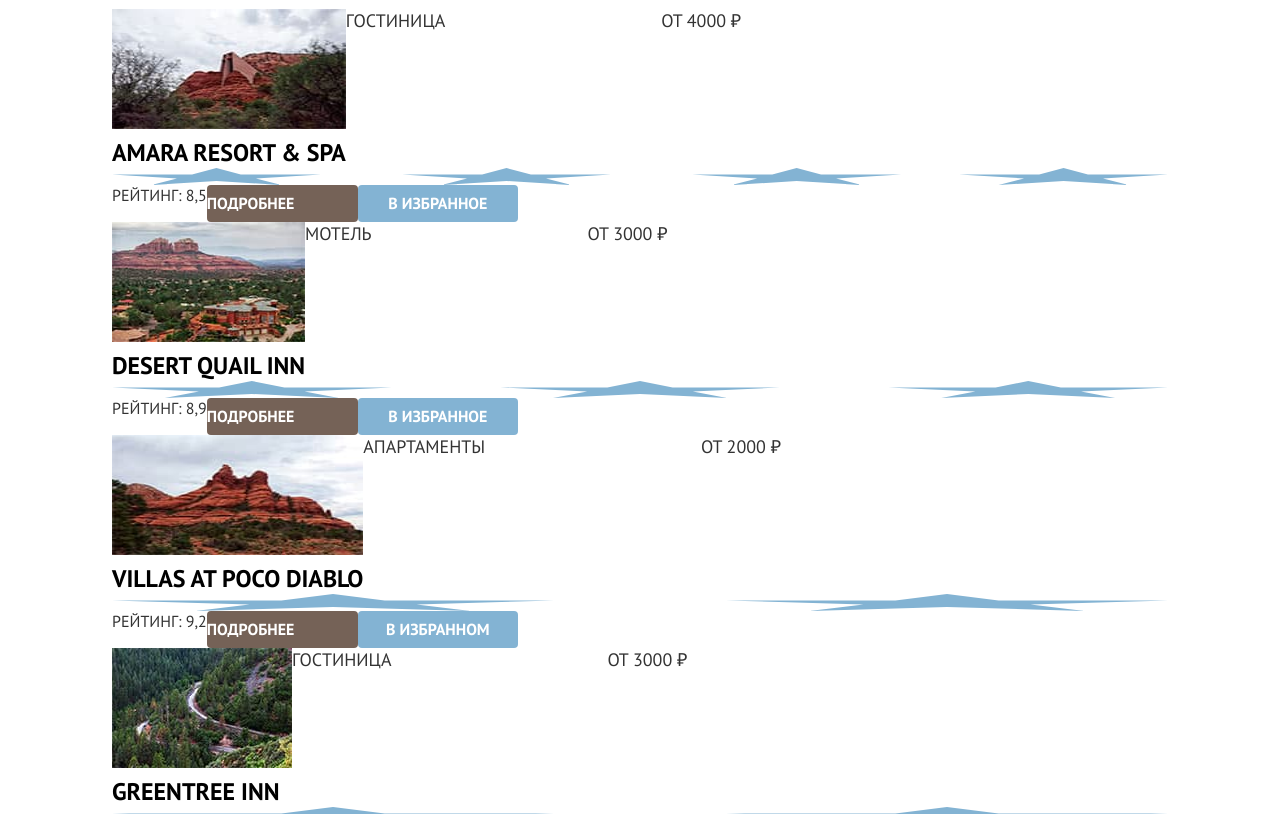
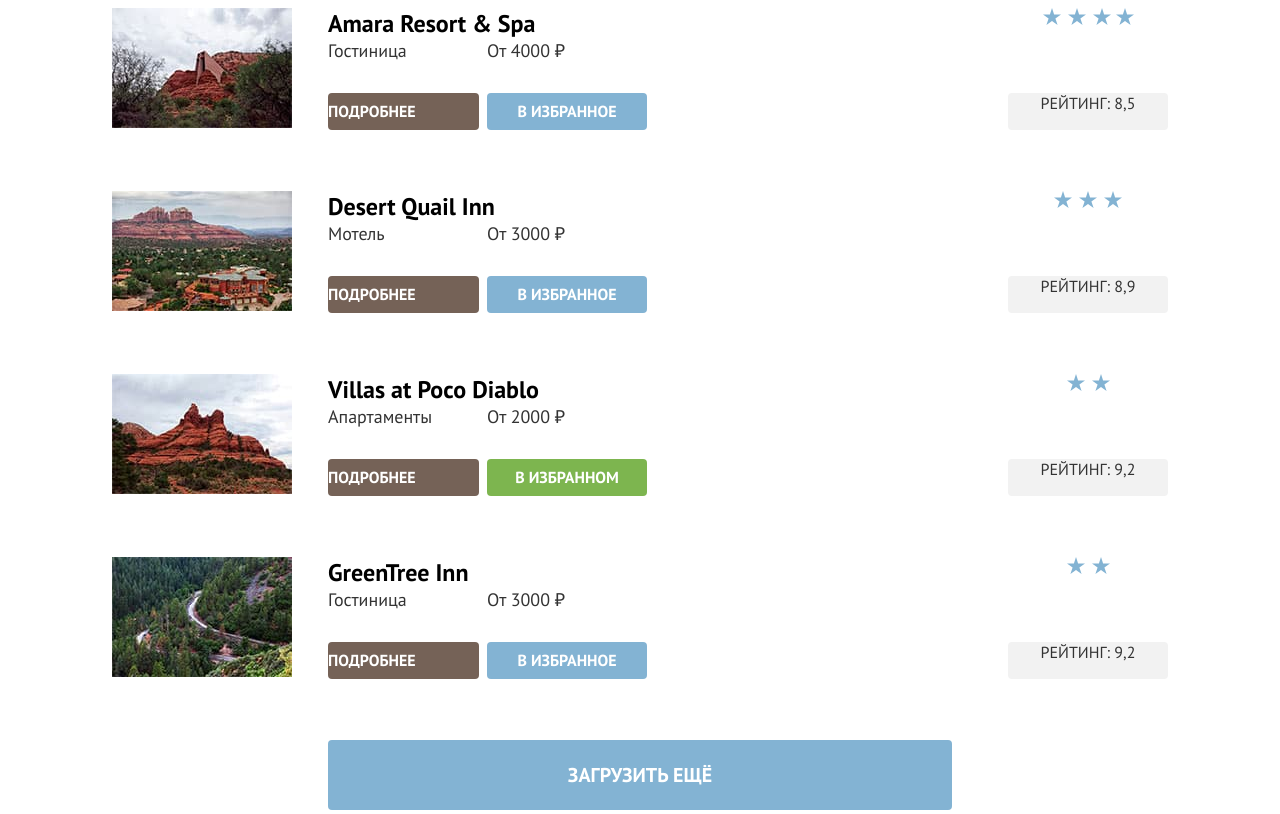
Before and after one commit to Graziano95/1913971-sedona-32, a plain HTML site: page hotelsearch.html in a window 1280 px wide. Shown: the part 560-1374 px from the top of the page. Drawn offline with Linux system fonts and the light colour scheme; files whose address does not match are found by name.

Commit message:
Постройте мелкие сетки на гридах для подходящих компонентов
Построил мелкие сетки на гридах для подходящих компонентов

```diff
--- a/css/styles.css
+++ b/css/styles.css
@@ -71,21 +71,7 @@
     max-width: 250px;
     margin-left: auto;}
 
-.navigation-want{
 
-    font-family: "PT Sans", sans-serif;
-    font-style: normal;
-    font-weight: bold;
-    font-size: 16px;
-    line-height: 21px;
-    text-align: center;
-    text-transform: uppercase;
-    color: #FFFFFF;
-    background: #756257;
-    border-radius: 4px;
-    text-decoration: none
-    padding: 24px 19px;
-}
 .navigation-main{
   text-decoration: none;
   color: #000000;
@@ -480,6 +466,7 @@
 line-height: 21px;
 background: #83B3D3;
 margin-bottom:20px;
+margin-top: 60px;
 }
 .button-reset{
   font-family: "PT Sans", sans-serif;
@@ -496,12 +483,12 @@
 .search-list {
 font-family: "PT Sans", sans-serif;
 font-style: normal;
-font-weight: bold;
-font-size: 30px;
+
+
 line-height: 39px;
 /* identical to box height */
 width:1056px;
-text-transform: uppercase;
+
 margin:0 auto;
 /* basic/black */
 
@@ -528,7 +515,8 @@
 line-height: 23px;
 margin-right: 216px;
 /* basic/dark */
-
+grid-column: 3 / 4;
+grid-row: 2 / 3;
 color: #333333;
 
 }
@@ -539,7 +527,8 @@
 font-size: 24px;
 line-height: 31px;
 text-decoration: none ;
-
+grid-column: 3 / 6;
+grid-row: 1 / 2;
 
 /* basic/black */
 
@@ -547,6 +536,9 @@
 }
 .hotel-card-link{
   text-decoration: none ;
+  grid-column: 3 / 6;
+grid-row: 1 / 2;
+
 }
 .rating-hotel{
 font-family: "PT Sans", sans-serif;
@@ -809,12 +801,13 @@
   margin-left:auto;
 }
 .hotel-card{
-  display:flex;
+
   width:1056px;
-  flex-wrap: wrap;
+
   list-style-type: none;
   margin: 0;
   padding: 0;
+  margin-bottom: 61px;
 }
 body {
   display:flex;
@@ -846,6 +839,7 @@
 
   img {
   width: 100%;
+  display: block
   }
 
   a {
@@ -882,9 +876,30 @@
     clip: rect(0 0 0 0);
     overflow: hidden;
   }
+  .navigation-want{
+    padding: 10px 19px;
+    font-family: "PT Sans", sans-serif;
+    font-style: normal;
+    font-weight: bold;
+    font-size: 16px;
+    line-height: 21px;
+    text-align: center;
+    text-transform: uppercase;
+    color: #FFFFFF;
+    background: #756257;
+    border-radius: 4px;
+    text-decoration: none;
+    display: block;
+
+
+
+  }
   .navigation-search,
   .navigation-love,
   .navigation-want
+
+
+
    {
     min-width: 31px;
     min-height: 27px;
@@ -998,3 +1013,63 @@
 .inner-header{
   width:1056px;
 }
+.advantages-item{
+  display:flex;
+  flex-grow: 1;
+
+}
+
+.hotel-card{
+  display: grid;
+  grid-template-columns: 180px 36px 151px 8px 160px 361px 160px;
+
+
+}
+.hotel-card-image{
+  grid-column: 1 / 2;
+  grid-row: 1 / 4;
+
+}
+.star{
+  grid-column: 7 / 8;
+  grid-row: 1 / 2;
+  width:auto;
+  margin:0 auto;
+}
+.rating-hotel{
+  grid-column: 7 / 8;
+  grid-row: 3 / 4;
+  background: #F2F2F2;
+border-radius: 4px;
+}
+.Hotel-card-button{
+  grid-column: 3 / 4;
+  grid-row: 3 / 4;
+}
+.button-favorites{
+  grid-column: 5 / 6;
+  grid-row: 3 / 4;
+}
+.Type-hotel-price{
+  font-family: "PT Sans", sans-serif;
+  font-style: normal;
+  font-weight: normal;
+  font-size: 18px;
+  line-height: 23px;
+  grid-column: 5 / 6;
+  grid-row: 2 / 3;
+  padding-bottom:31px ;
+
+
+
+  color: #333333;
+}
+.button-in{
+  background: #7DB54F;
+border-radius: 4px;
+}
+.hotel-lists{
+  display: flex;
+  flex-direction: column;
+
+}
--- a/hotelsearch.html
+++ b/hotelsearch.html
@@ -185,54 +185,58 @@
             </div>
           </div>
           <div class="section-hotels-card">
-          <ul class="hotel-card">
+          <ul class="hotel-lists">
                 <li class="hotel-card">
+                <img class="hotel-card-image" src="img/hotel-1.jpg" width="180" height="120" alt="Отель 1">
                 <a class="hotel-card-link" href="#">
-                  <img class="hotel-card-image" src="img/hotel-1.jpg" width="180" height="120" alt="Отель 1">
+
                   <h3 class="hotel-card-title">Amara Resort & Spa</h3>
                 </a>
                   <span class="Type-hotel">Гостиница</span>
-                  <span class="Type-hotel">От 4000 ₽</span>
+                  <span class="Type-hotel-price">От 4000 ₽</span>
 
-                <img src="img/star-h1.svg " width="91" height="17" alt="Рейтинг">
+                <img class="star" src="img/star-h1.svg " width="68" height="17" alt="Рейтинг">
                 <span class="rating-hotel">Рейтинг: 8,5</span>
                 <a href="#" class="Hotel-card-button button">Подробнее</a>
                 <button class="button-favorites">В избранное</button>
                 </li>
                 <li class="hotel-card">
+                    <img class="hotel-card-image" src="img/hotel-2.jpg" width="180" height="120" alt="Отель 2">
                     <a class="hotel-card-link" href="#">
-                      <img class="hotel-card-image" src="img/hotel-2.jpg" width="180" height="120" alt="Отель 2">
+
                       <h3 class="hotel-card-title">Desert Quail Inn</h3>
                     </a>
                       <span class="Type-hotel">Мотель</span>
-                      <span class="Type-hotel">От 3000 ₽</span>
-                    <img src="img/star-h2.svg " width="68" height="17" alt="Рейтинг">
+                      <span class="Type-hotel-price">От 3000 ₽</span>
+                    <img class="star" src="img/star-h2.svg " width="43" height="17" alt="Рейтинг">
                     <span class="rating-hotel">Рейтинг: 8,9</span>
                     <a href="#" class="Hotel-card-button button">Подробнее</a>
                     <button class="button-favorites">В избранное</button>
                 </li>
                 <li class="hotel-card">
-                    <a class="hotel-card-link" href="#">
-                      <img class="hotel-card-image" src="img/hotel-3.jpg" width="180" height="120" alt="Отель 3">
+                   <img class="hotel-card-image" src="img/hotel-3.jpg" width="180" height="120" alt="Отель 3">
+                  <a class="hotel-card-link" href="#">
+
                       <h3 class="hotel-card-title">Villas at Poco Diablo</h3>
                     </a>
                       <span class="Type-hotel">Апартаменты</span>
-                      <span class="Type-hotel">От 2000 ₽</span>
+                      <span class="Type-hotel-price">От 2000 ₽</span>
 
-                    <img src="img/star-h3.svg " width="43" height="17" alt="Рейтинг">
+                    <img class="star" src="img/star-h3.svg " width="43" height="17" alt="Рейтинг">
                     <span class="rating-hotel">Рейтинг: 9,2</span>
                     <a href="#" class="Hotel-card-button button">Подробнее</a>
                     <button class="button-favorites button-in">В избранном</button>
                 </li>
                 <li class="hotel-card">
-                    <a class="hotel-card-link" href="#">
-                      <img class="hotel-card-image" src="img/hotel-4.jpg" width="180" height="120" alt="Отель 4">
+                  <img class="hotel-card-image" src="img/hotel-4.jpg" width="180" height="120" alt="Отель 4">
+                  <a class="hotel-card-link" href="#">
+
                       <h3 class="hotel-card-title">GreenTree Inn</h3>
                     </a>
                       <span class="Type-hotel">Гостиница</span>
-                      <span class="Type-hotel">От 3000 ₽</span>
+                      <span class="Type-hotel-price">От 3000 ₽</span>
 
-                    <img src="img/star-h4.svg " width="43" height="17" alt="Рейтинг">
+                    <img class="star" src="img/star-h4.svg " width="43" height="17" alt="Рейтинг">
                     <span class="rating-hotel">Рейтинг: 9,2</span>
                     <a href="#" class="Hotel-card-button button">Подробнее</a>
                     <button class="button-favorites" type="button">В избранное</button>
```
Also changed, not shown: index.html (+3 -1 lines).
